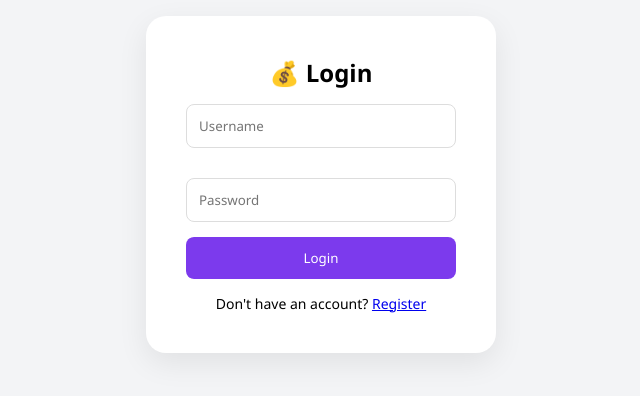
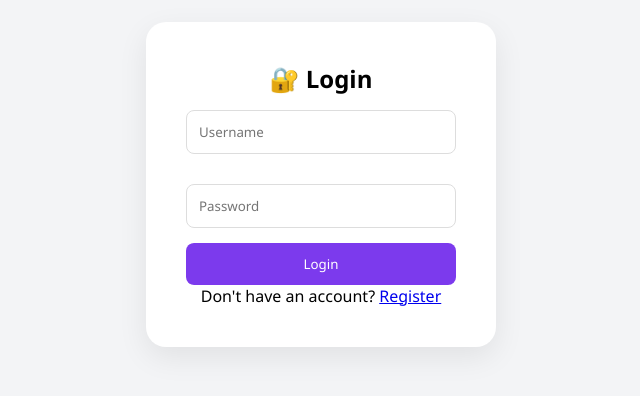
Before and after one commit to Prathina07/money-manager-frontend, a React (Vite) app: page /login in a window 1280 px wide. Shown: the part 216-612 px from the top of the page, without its empty margins (319-959 px from the left). Built offline with nearby package versions, Linux system fonts and the light colour scheme.

Commit message:
fixed login and register api

```diff
--- a/src/components/Login.jsx
+++ b/src/components/Login.jsx
@@ -1,28 +1,53 @@
 import { useState } from "react";
 import { useNavigate, Link } from "react-router-dom";
 
-function Login({ onLogin }) {
+function Login({ setUser }) {
+
   const [username, setUsername] = useState("");
   const [password, setPassword] = useState("");
   const navigate = useNavigate();
 
-  const handleSubmit = () => {
+  const handleLogin = async () => {
+
     if (!username || !password) {
       alert("Fill all fields");
       return;
     }
 
-    const success = onLogin(username, password);
+    try {
+      const response = await fetch(
+        "https://money-manager-backend-1-dw8w.onrender.com/auth/login",
+        {
+          method: "POST",
+          headers: {
+            "Content-Type": "application/json"
+          },
+          body: JSON.stringify({ username, password })
+        }
+      );
 
-    if (success) {
-      navigate("/dashboard");
+      const data = await response.json();
+
+      // ✅ HANDLE LOGIN RESULT
+      if (data && data.id) {
+        alert("Login Successful");
+        setUser(data);       // store logged user
+        navigate("/dashboard");
+      } else {
+        alert("Invalid username or password");
+      }
+
+    } catch (error) {
+      console.error(error);
+      alert("Server error");
     }
   };
 
   return (
     <div className="login-container">
       <div className="login-box">
-        <h2>💰 Login</h2>
+
+        <h2>🔐 Login</h2>
 
         <input
           type="text"
@@ -38,11 +63,12 @@ function Login({ onLogin }) {
           onChange={(e) => setPassword(e.target.value)}
         />
 
-        <button onClick={handleSubmit}>Login</button>
+        <button onClick={handleLogin}>Login</button>
 
-        <p className="switch-text">
+        <p>
           Don't have an account? <Link to="/register">Register</Link>
         </p>
+
       </div>
     </div>
   );
```
